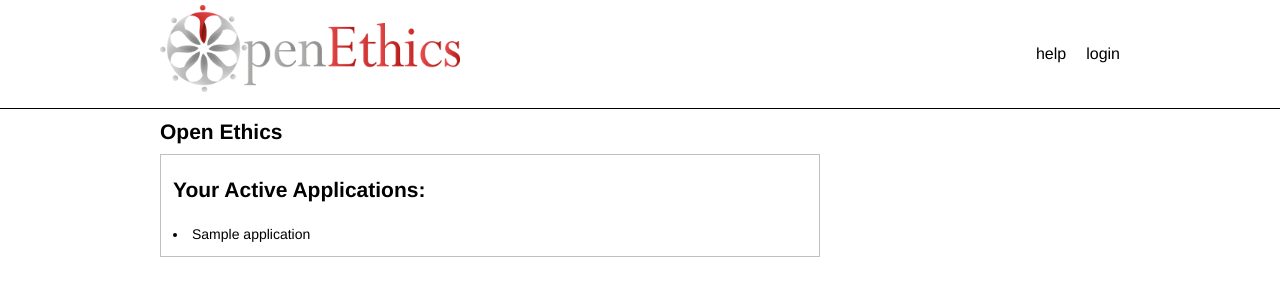
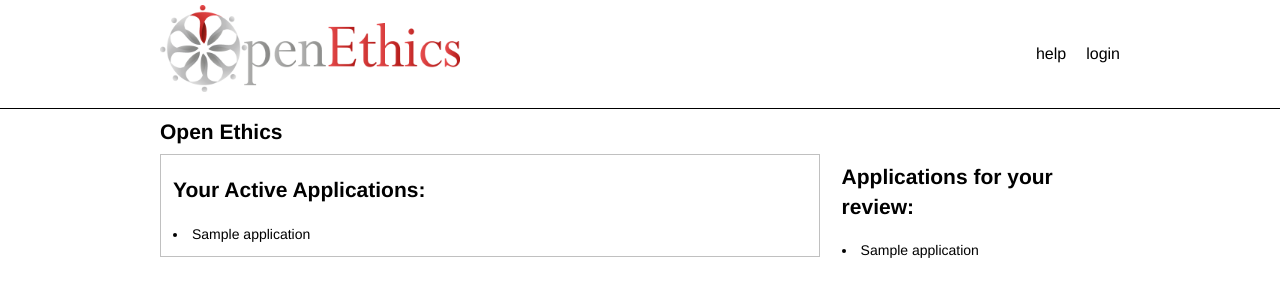
Before and after one commit to UoK-Psychology/Openethics, a Django app: template root/templates/index.html in a window 1280 px wide. Shown: the top 300 px of the page. Run offline with Django 3.2, Linux system fonts and the light colour scheme; the template is opened without the code that fills it: most values are stand-ins (such as "Sample title", 1, 10 or a date in 2020); parts of the project's set-up code (start-up, migrations or seed data) failed here and were passed over.

Commit message:
implemented the template stuff to display the
applications for review

```diff
--- a/root/templates/index.html
+++ b/root/templates/index.html
@@ -14,6 +14,18 @@
 			{% endfor %}
 		</ul>
 	{% endblock %}
+
+	{% block sidebar-lower %}
+		<p><h1> Applications for your review:</h1></p>
+		<ul>
+			{% for application in applications_for_review %}
+				<li><a href="{% url application_view application_id=application.id%}">{{application.title}}</a></li>
+			{% endfor %}
+		</ul>
+
+	{% endblock %}
+
+
 {% else %}
 
 	{% url auth_login as login_url %}
```
